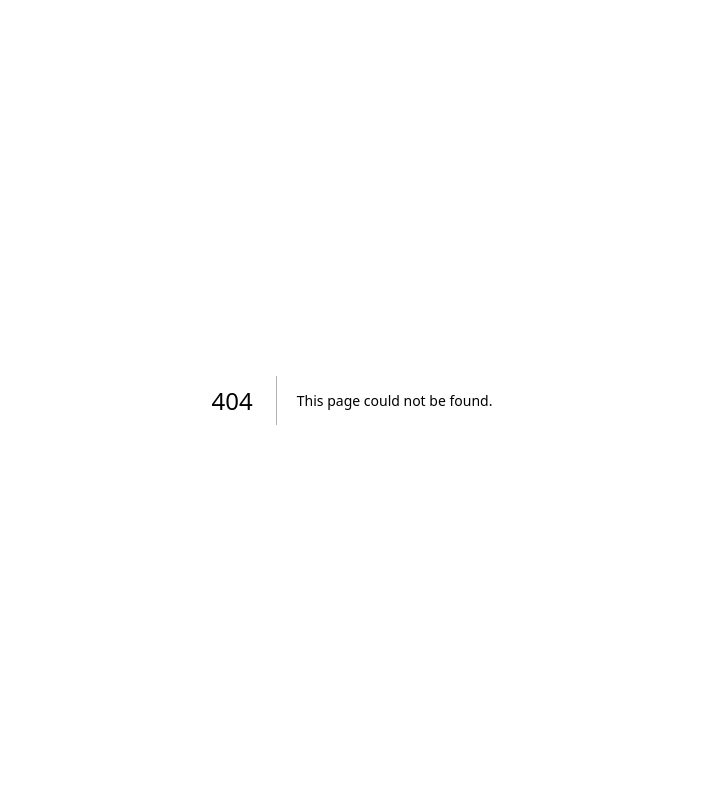
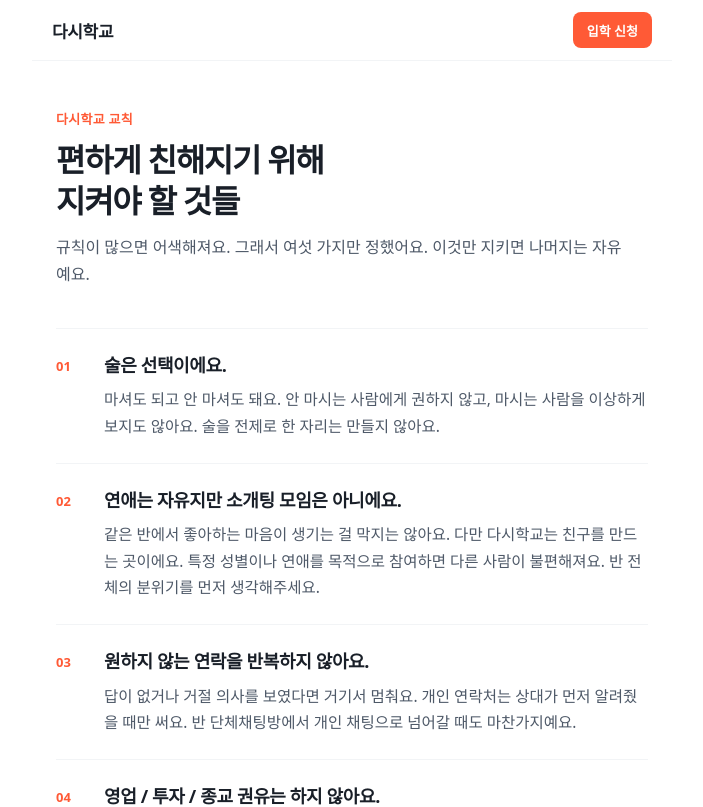
Before and after one commit to codingnakta/dasischool, a Next.js app in the folder web/: page /rules in a window 1280 px wide. Before the commit this address had no page. Shown: the top 807 px of the page, without its empty margins (288-991 px from the left). Built offline with nearby package versions, Linux system fonts and the light colour scheme; a web font is replaced by a local one.

Commit message:
/rules 교칙 페이지 추가
랜딩 교칙 6줄을 제목으로, 각 항목에 설명 초안. 문서 페이지 공통 스타일 doc.module.css.

Co-Authored-By: Claude Fable 5.1 <noreply@anthropic.com>
Claude-Session: https://claude.ai/code/session_01KBYrVTcswBbsMXsTkoPoZu

```diff
--- /dev/null
+++ b/web/app/doc.module.css
@@ -0,0 +1,182 @@
+/* 교칙·개인정보 안내 같은 문서 페이지 공통 */
+.page {
+  max-width: 640px;
+  min-height: 100vh;
+  margin: 0 auto;
+  background: #fff;
+  display: flex;
+  flex-direction: column;
+}
+
+.header {
+  display: flex;
+  justify-content: space-between;
+  align-items: center;
+  padding: 12px 20px;
+  height: 61px;
+  border-bottom: 1px solid #f2f4f6;
+}
+
+.logo {
+  font-weight: 800;
+  font-size: 17px;
+  letter-spacing: -0.02em;
+  text-decoration: none;
+}
+
+.headerApply {
+  display: inline-flex;
+  align-items: center;
+  height: 36px;
+  padding: 0 14px;
+  background: var(--accent);
+  color: #fff;
+  font-size: 13px;
+  font-weight: 700;
+  text-decoration: none;
+  border-radius: 8px;
+}
+
+.headerApply:hover { color: #fff; }
+
+.main {
+  flex: 1;
+  padding: 48px 24px 64px;
+  display: flex;
+  flex-direction: column;
+  gap: 40px;
+}
+
+.title {
+  display: flex;
+  flex-direction: column;
+  gap: 12px;
+}
+
+.eyebrow {
+  font-size: 13px;
+  font-weight: 700;
+  color: var(--accent);
+  letter-spacing: 0.02em;
+}
+
+.h1 {
+  margin: 0;
+  font-weight: 800;
+  font-size: 32px;
+  line-height: 1.28;
+  letter-spacing: -0.04em;
+  text-wrap: pretty;
+}
+
+.lead {
+  margin: 0;
+  font-size: 16px;
+  line-height: 1.7;
+  color: #4e5968;
+  text-wrap: pretty;
+}
+
+/* 번호 섹션 */
+.sections {
+  list-style: none;
+  margin: 0;
+  padding: 0;
+  display: flex;
+  flex-direction: column;
+}
+
+.sections > li {
+  display: grid;
+  grid-template-columns: 36px minmax(0, 1fr);
+  gap: 12px;
+  padding: 24px 0;
+  border-top: 1px solid #f2f4f6;
+}
+
+.sections > li:last-child { border-bottom: 1px solid #f2f4f6; }
+
+.num {
+  font-size: 13px;
+  font-weight: 700;
+  color: var(--accent);
+  padding-top: 4px;
+}
+
+.sectionBody {
+  display: flex;
+  flex-direction: column;
+  gap: 8px;
+}
+
+.h2 {
+  margin: 0;
+  font-weight: 700;
+  font-size: 18px;
+  line-height: 1.4;
+  letter-spacing: -0.02em;
+}
+
+.p {
+  margin: 0;
+  font-size: 15.5px;
+  line-height: 1.7;
+  color: #4e5968;
+  text-wrap: pretty;
+}
+
+.p a { color: #191f28; }
+
+/* 강조 상자 */
+.note {
+  padding: 20px 22px;
+  border-radius: 14px;
+  background: #f9fafb;
+  display: flex;
+  flex-direction: column;
+  gap: 8px;
+}
+
+.noteTitle {
+  font-size: 14px;
+  font-weight: 700;
+  color: #8b95a1;
+}
+
+/* 하단 */
+.actions {
+  display: flex;
+  flex-direction: column;
+  gap: 10px;
+}
+
+.primary {
+  display: flex;
+  align-items: center;
+  justify-content: center;
+  height: 56px;
+  background: #191f28;
+  color: #fff;
+  font-size: 16px;
+  font-weight: 700;
+  text-decoration: none;
+  border-radius: 12px;
+}
+
+.primary:hover { color: #fff; }
+
+.textLink {
+  display: flex;
+  align-items: center;
+  justify-content: center;
+  height: 44px;
+  color: #4e5968;
+  font-size: 14.5px;
+  font-weight: 500;
+  text-decoration: none;
+}
+
+.updated {
+  font-size: 12.5px;
+  color: #8b95a1;
+}
--- /dev/null
+++ b/web/app/rules/page.tsx
@@ -0,0 +1,82 @@
+import type { Metadata } from 'next';
+import Link from 'next/link';
+import s from '../doc.module.css';
+
+export const metadata: Metadata = {
+  title: '다시학교 교칙',
+  description: '편하게 친해지기 위해 다 같이 지키는 약속이에요.',
+};
+
+// 랜딩·신청 폼의 교칙 6줄과 같은 순서. 제목을 바꾸면 lib/apply.ts 의 RULES 도 같이 바꿀 것.
+const RULES: { title: string; body: React.ReactNode }[] = [
+  {
+    title: '술은 선택이에요.',
+    body: <>마셔도 되고 안 마셔도 돼요. 안 마시는 사람에게 권하지 않고, 마시는 사람을 이상하게 보지도 않아요. 술을 전제로 한 자리는 만들지 않아요.</>,
+  },
+  {
+    title: '연애는 자유지만 소개팅 모임은 아니에요.',
+    body: <>같은 반에서 좋아하는 마음이 생기는 걸 막지는 않아요. 다만 다시학교는 친구를 만드는 곳이에요. 특정 성별이나 연애를 목적으로 참여하면 다른 사람이 불편해져요. 반 전체의 분위기를 먼저 생각해주세요.</>,
+  },
+  {
+    title: '원하지 않는 연락을 반복하지 않아요.',
+    body: <>답이 없거나 거절 의사를 보였다면 거기서 멈춰요. 개인 연락처는 상대가 먼저 알려줬을 때만 써요. 반 단체채팅방에서 개인 채팅으로 넘어갈 때도 마찬가지예요.</>,
+  },
+  {
+    title: '영업 / 투자 / 종교 권유는 하지 않아요.',
+    body: <>보험, 다단계, 투자, 종교, 정치 등 어떤 형태의 권유도 안 돼요. 직업 이야기는 괜찮지만 영업으로 이어지면 안 돼요. 한 번이라도 확인되면 바로 반에서 제외돼요.</>,
+  },
+  {
+    title: '사진이나 개인정보를 허락 없이 공유하지 않아요.',
+    body: <>모임 사진을 SNS에 올릴 때는 찍힌 사람 모두에게 먼저 물어봐요. 다른 사람의 실명, 직장, 연락처 같은 정보를 반 밖으로 가져가지 않아요. 다시학교에서는 닉네임으로 만나는 이유이기도 해요.</>,
+  },
+  {
+    title: '불편한 일이 있다면 운영진에게 이야기할 수 있어요.',
+    body: (
+      <>
+        작은 일이라도 괜찮아요. 담임에게 직접 말하거나 <a href="mailto:dasischool.nakta@gmail.com">dasischool.nakta@gmail.com</a>으로 알려주세요. 비공개로 확인하고 필요한 조치를 해요. 누가 이야기했는지는 알리지 않아요.
+      </>
+    ),
+  },
+];
+
+export default function RulesPage() {
+  return (
+    <div className={s.page}>
+      <header className={s.header}>
+        <Link href="/" className={s.logo}>다시학교</Link>
+        <Link href="/apply" className={s.headerApply}>입학 신청</Link>
+      </header>
+
+      <main className={s.main}>
+        <div className={s.title}>
+          <span className={s.eyebrow}>다시학교 교칙</span>
+          <h1 className={s.h1}>편하게 친해지기 위해<br />지켜야 할 것들</h1>
+          <p className={s.lead}>규칙이 많으면 어색해져요. 그래서 여섯 가지만 정했어요. 이것만 지키면 나머지는 자유예요.</p>
+        </div>
+
+        <ol className={s.sections}>
+          {RULES.map((r, i) => (
+            <li key={r.title}>
+              <span className={s.num}>{String(i + 1).padStart(2, '0')}</span>
+              <div className={s.sectionBody}>
+                <h2 className={s.h2}>{r.title}</h2>
+                <p className={s.p}>{r.body}</p>
+              </div>
+            </li>
+          ))}
+        </ol>
+
+        <div className={s.note}>
+          <span className={s.noteTitle}>교칙을 지키지 않으면</span>
+          <p className={s.p}>운영진이 상황을 확인한 뒤 반에서 제외될 수 있어요. 경우에 따라 다음 기수 참여도 어려워져요. 대부분은 서로 조금만 신경 쓰면 생기지 않는 일이에요.</p>
+        </div>
+
+        <div className={s.actions}>
+          <Link href="/apply" className={s.primary}>0기 입학 신청하기</Link>
+          <Link href="/" className={s.textLink}>처음으로 돌아가기</Link>
+          <span className={s.updated} style={{ textAlign: 'center' }}>2026년 10월 기준</span>
+        </div>
+      </main>
+    </div>
+  );
+}
```
Also changed, not shown: 1 other file (tests, documents, lock files or other folders).
